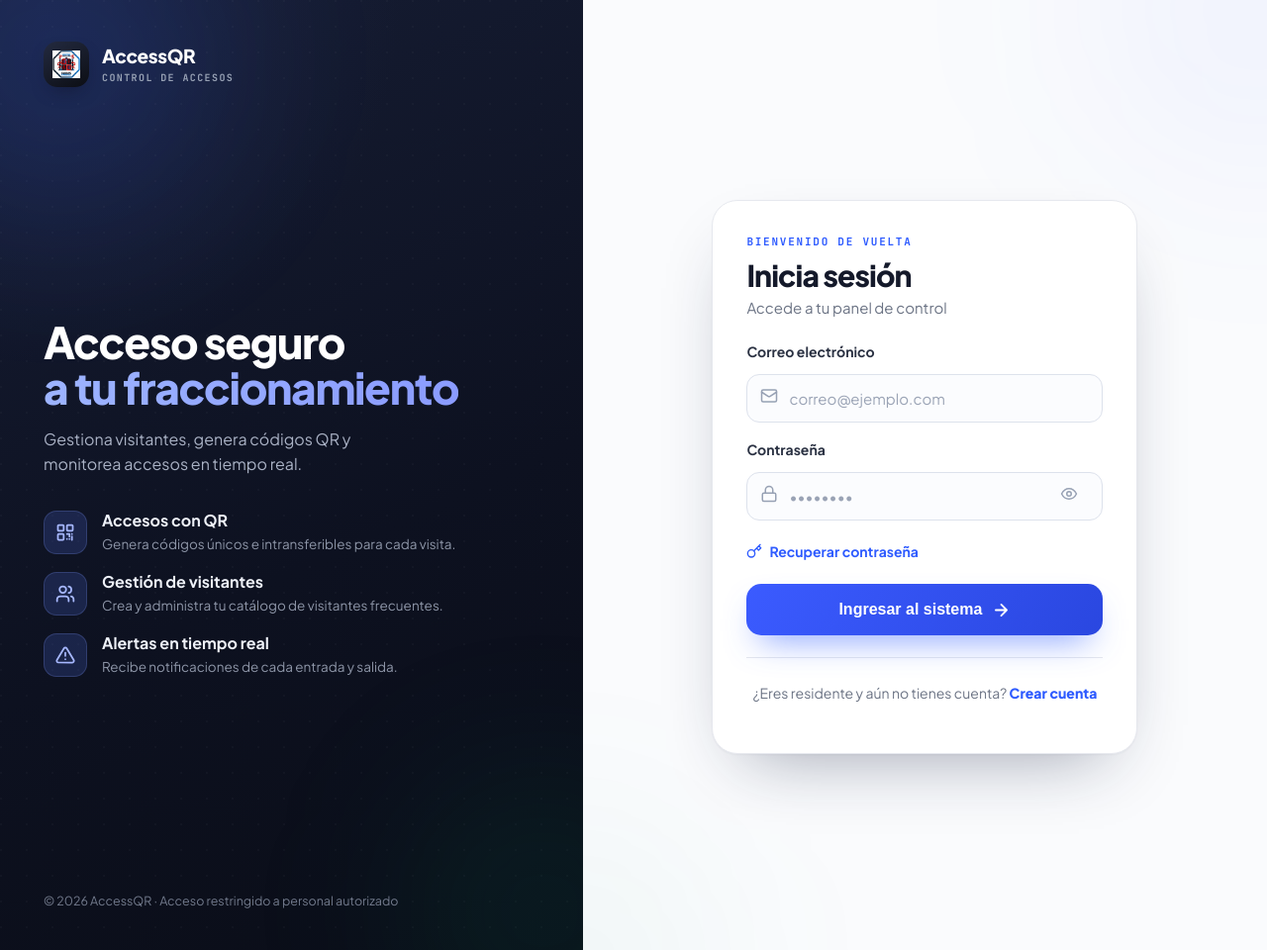
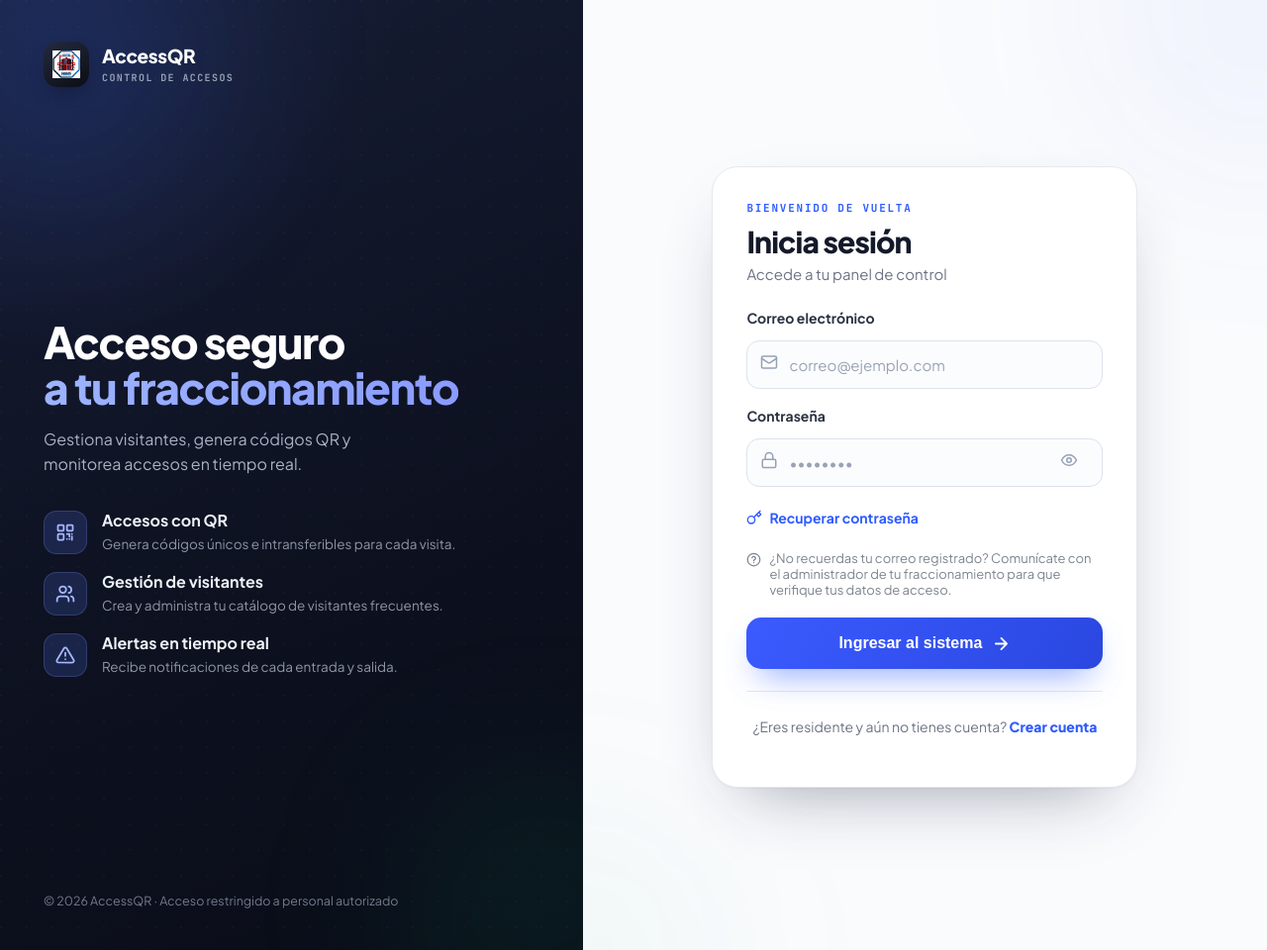
Before and after one commit to SistemaSelticForce2026/Acceso-QR, a Flask app: page /login in a window 1280 px wide. Shown: the whole page at 99% size. Run offline with Flask 3, Linux system fonts and the light colour scheme; some libraries are stand-ins or nearby versions.

Commit message:
CAMBIO NOTA

```diff
--- a/templates/login.html
+++ b/templates/login.html
@@ -195,6 +195,12 @@
                         </a>
                     </div>
 
+                    <!-- Nota: olvidó su correo -->
+                    <div class="auth-help-note" style="margin-bottom:20px; font-size:13px; color:#7d8590; display:flex; align-items:flex-start; gap:8px;">
+                        <svg width="15" height="15" viewBox="0 0 24 24" fill="none" stroke="currentColor" stroke-width="2" stroke-linecap="round" stroke-linejoin="round" style="flex-shrink:0; margin-top:2px;"><circle cx="12" cy="12" r="10"/><path d="M9.09 9a3 3 0 0 1 5.83 1c0 2-3 2-3 4"/><path d="M12 17h.01"/></svg>
+                        <span>¿No recuerdas tu correo registrado? Comunícate con el administrador de tu fraccionamiento para que verifique tus datos de acceso.</span>
+                    </div>
+
                     <!-- Botón -->
                     <button
                         type="submit"
```
